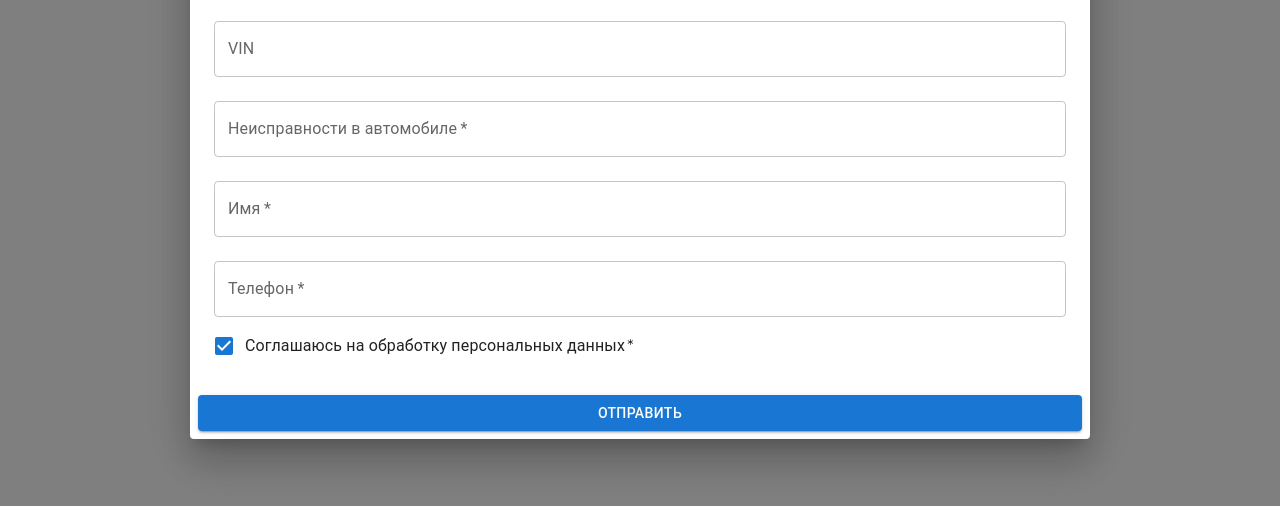
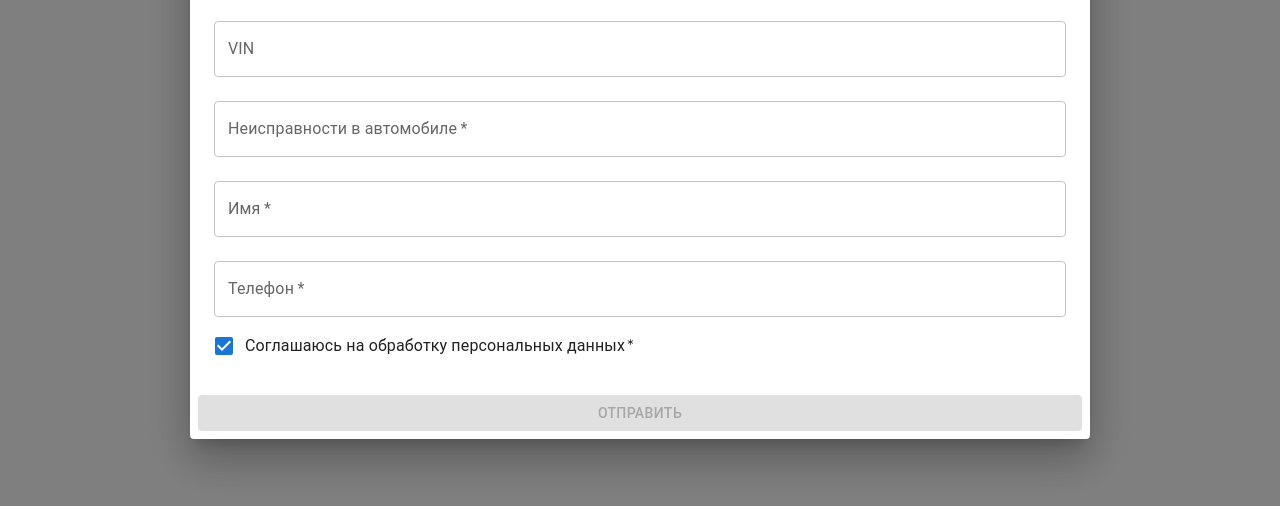
Before and after one commit to KirillUnited/autoservice, a Gatsby site: page /using-dsg in a window 1280 px wide. Both pictures are taken after a click on the button "ЗАПИСЬ НА РЕМОНТ". Shown: the part 250-756 px from the top of the page. Built offline with nearby package versions, Linux system fonts and the light colour scheme; Gatsby itself is replaced by a stand-in of ours; a web font is replaced by a local one.

Commit message:
Add order form validation

```diff
--- a/package.json
+++ b/package.json
@@ -10,6 +10,8 @@
     "@fontsource/montserrat": "^5.0.1",
     "@mui/icons-material": "^5.11.16",
     "@mui/material": "^5.13.5",
+    "formik": "^2.4.1",
+    "formik-mui": "^5.0.0-alpha.0",
     "gatsby": "^5.7.0",
     "gatsby-plugin-image": "^3.7.0",
     "gatsby-plugin-manifest": "^5.7.0",
--- a/src/components/modal/OrderModal.js
+++ b/src/components/modal/OrderModal.js
@@ -11,6 +11,16 @@ import DialogContent from '@mui/material/DialogContent';
 import * as style from "./order-modal.module.scss";
 import CloseIcon from '@mui/icons-material/Close';
 
+const initValues = () => {
+    const result = {};
+
+    for (const { name, value } of Object.values(textFields)) {
+        result[name] = value;
+    }
+
+    return result;
+}
+
 const OrderModal = (props) => {
     const [open, setOpen] = React.useState(false);
     const handleClickOpen = () => {
@@ -19,14 +29,47 @@ const OrderModal = (props) => {
     const handleClose = () => {
         setOpen(false)
     }
+    const [values, setValues] = React.useState({
+        ...initValues()
+    });
+    const [errors, setErrors] = React.useState({});
+    const validate = (fieldValues = values) => {
+        let result = { ...errors };
+        for (const [key, value] of Object.entries(fieldValues)) {
+            value === "" ? result[key] = "Заполните это поле" : result[key] = "";
+        }
+        setErrors({ ...result })
+    };
+    const handleInputChange = (event) => {
+        const target = event.target;
+        const value = target.type === 'checkbox' ? target.checked : target.value;
+        const name = target.name;
+
+        setValues({
+            ...values,
+            [name]: value
+        });
+        if (target.required) validate({ [name]: value });
+    }
+    const formIsValid = (fieldValues = values) => {
+        const fields = {};
+
+        for (const { name, required } of Object.values(textFields)) {
+            if (required) fields[name] = fieldValues[name];
+        }
+
+        return Object.values(fields).every((x) => x !== "") &&
+            Object.values(errors).every((x) => x === "");
+    };
     const handleSubmit = (event) => {
         event.preventDefault();
 
-        alert("Form submit!");
+        console.log(values);
+        setValues(initValues);
     }
 
     return (
-        <div>
+        <>
             <Button variant="contained" size="large" className="btn-primary" onClick={handleClickOpen}>Запись на ремонт</Button>
             <Dialog open={open} onClose={handleClose} maxWidth={`md`}>
                 <IconButton
@@ -49,25 +92,31 @@ const OrderModal = (props) => {
                                 <TextField
                                     margin="normal"
                                     id={field.id}
+                                    name={field.name}
                                     label={field.label}
                                     type={field.type}
                                     fullWidth
                                     variant="outlined"
                                     required={field.required}
+                                    autoComplete="none"
                                     key={field.label}
+                                    defaultValue={field.value}
+                                    onChange={handleInputChange}
+                                    onBlur={handleInputChange}
+                                    {...(errors[field.name] && { error: true, helperText: errors[field.name] })}
                                 />
                             )
                         })}
                         <FormGroup>
-                            <FormControlLabel control={<Checkbox defaultChecked required />} label="Соглашаюсь на обработку персональных данных" />
+                            <FormControlLabel control={<Checkbox name="privacy_policy" defaultChecked required />} label="Соглашаюсь на обработку персональных данных" />
                         </FormGroup>
                     </DialogContent>
                     <DialogActions>
-                        <Button variant="contained" className="btn-primary w-full" type="submit">Отправить</Button>
+                        <Button variant="contained" className={"btn-primary w-full"} type="submit" disabled={!formIsValid()}>Отправить</Button>
                     </DialogActions>
                 </Box>
             </Dialog>
-        </div>
+        </>
     )
 };
 
--- a/src/components/modal/orderModal.data.js
+++ b/src/components/modal/orderModal.data.js
@@ -1,33 +1,43 @@
 const textFields = [
     {
-        id: "form_fields[name]",
+        id: "model",
+        name: "model",
         label: "Модель автомобиля",
         type: "text",
-        required: true
+        required: true,
+        value: ""
     },
     {
-        id: "form_fields[name]",
+        id: "VIN",
+        name: "VIN",
         label: "VIN",
         type: "text",
-        required: false
+        required: false,
+        value: ""
     },
     {
-        id: "form_fields[name]",
+        id: "issues",
+        name: "issues",
         label: "Неисправности в автомобиле",
         type: "text",
-        required: true
+        required: true,
+        value: ""
     },
     {
-        id: "form_fields[name]",
+        id: "name",
+        name: "name",
         label: "Имя",
         type: "text",
-        required: true
+        required: true,
+        value: ""
     },
     {
-        id: "form_fields[name]",
+        id: "phone",
+        name: "phone",
         label: "Телефон",
         type: "text",
-        required: true
+        required: true,
+        value: ""
     },
 ]
 
```
Also changed, not shown: 1 other file.
